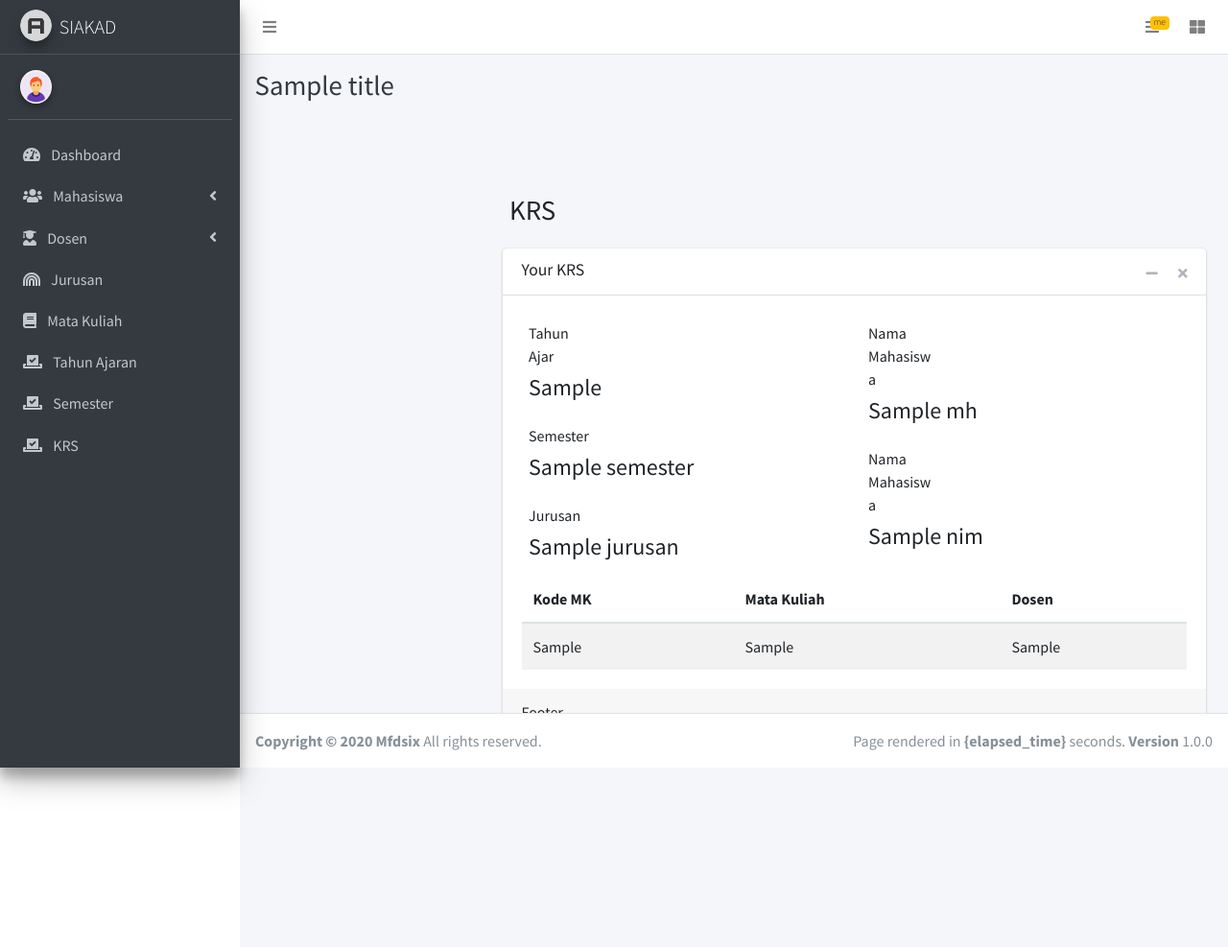
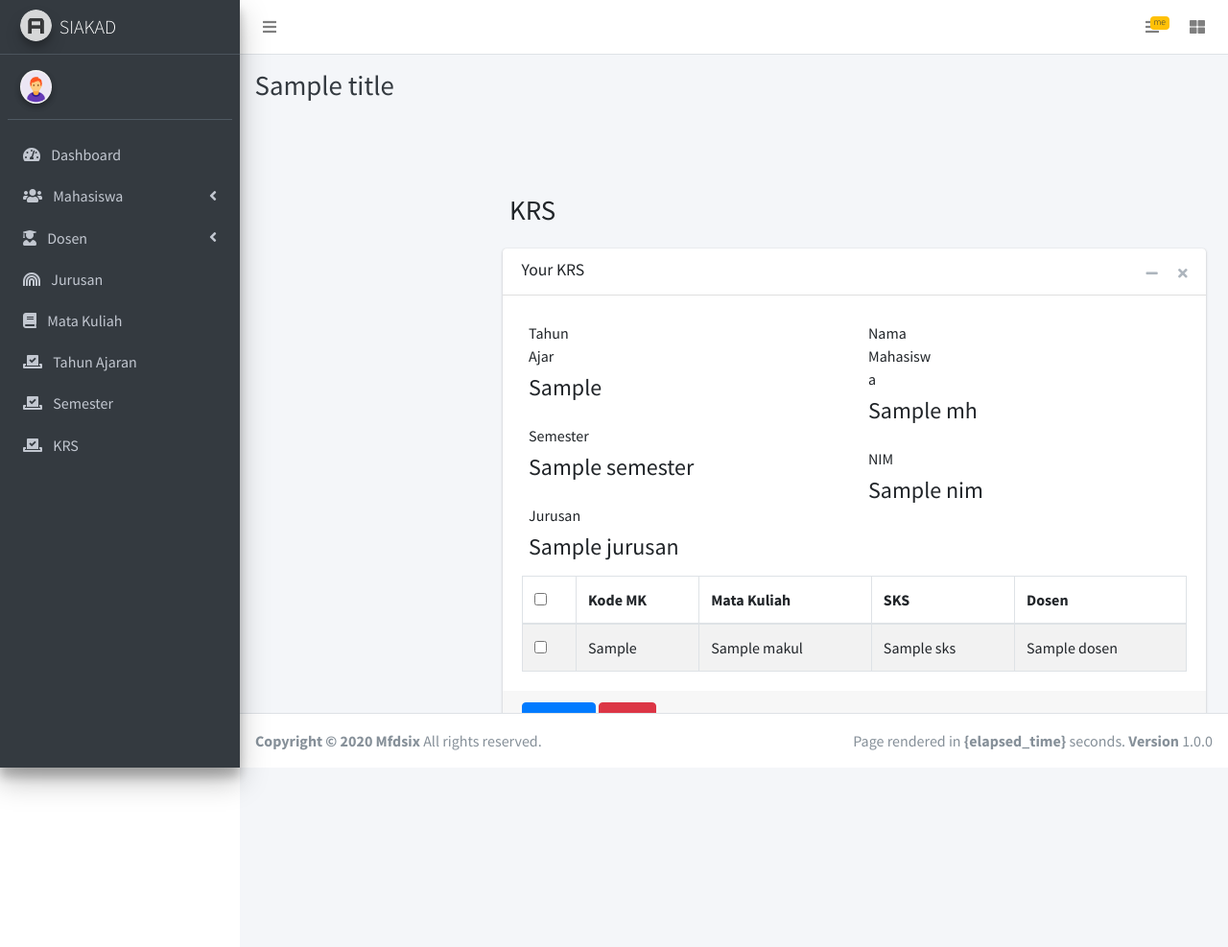
Before and after one commit to satriadinata/siakad, a PHP site: the page made by application/views/mhs/krs.php in a window 1280 px wide. Shown: the whole page at 96% size. Run offline with PHP 8.4, Linux system fonts and the light colour scheme; the template is opened without the code that fills it: most values are stand-ins (such as "Sample title", 1, 10 or a date in 2020); data that the repository does not hold is empty; some libraries are stand-ins or nearby versions.

Commit message:
view krs mhs

```diff
--- a/application/controllers/mhs/Krs.php
+++ b/application/controllers/mhs/Krs.php
@@ -29,5 +29,10 @@ class Krs extends CI_Controller {
 		};
 		$this->load->view('mhs/krs',$data);
 	}
+	public function simpan()
+	{
+		$p=$this->input->post();
+		print_r($p);
+	}
 }
 ?>
--- a/application/views/mhs/krs.php
+++ b/application/views/mhs/krs.php
@@ -67,7 +67,7 @@
 									</div>
 
 									<div class="form-group">
-										<label for="inputEmail3" class="col-sm-3 col-form-label" style="font-weight: normal;" >Nama Mahasiswa</label>
+										<label for="inputEmail3" class="col-sm-3 col-form-label" style="font-weight: normal;" >NIM</label>
 										<div class="col-sm-10">
 											<h4><?php echo $mhs['nim']; ?></h4>
 										</div>
@@ -77,19 +77,37 @@
 							</div>
 
 
-							<table class="table table-striped" >
+							<table class="table table-striped table-bordered" >
 								<thead>
+									<th><input type="checkbox" id="selectAll" name=""></th>
 									<th>Kode MK</th>
 									<th>Mata Kuliah</th>
+									<th>SKS</th>
 									<th>Dosen</th>
 								</thead>
 								<tbody>
 									<?php foreach ($item as $value):?>
-									<tr>
-										<td><?php echo $value->kode_mk; ?></td>
-										<td><?php echo $value->kode_mk; ?></td>
-										<td><?php echo $value->kode_dosen; ?></td>
-									</tr>
+										<tr>
+											<td>
+												<input type="checkbox" class="check" value="<?php echo $value->id_item_krs ?>" name="">
+											</td>
+											<td><?php echo $value->kode_mk; ?></td>
+											<td><?php foreach ($makul as $v) {
+												if ($v->kode_mk==$value->kode_mk) {
+													echo $v->nama_mk;
+												}
+											} ?></td>
+											<td><?php foreach ($makul as $v) {
+												if ($v->kode_mk==$value->kode_mk) {
+													echo $v->sks;
+												}
+											} ?></td>
+											<td><?php foreach ($dosen as $v) {
+												if ($v->id_dosen==$value->id_dosen) {
+													echo $v->nama_dosen;
+												}
+											} ?></td>
+										</tr>
 									<?php endforeach ?>
 								</tbody>
 
@@ -100,7 +118,8 @@
 						</div>
 						<!-- /.card-body -->
 						<div class="card-footer">
-							Footer
+							<button onclick="simpan()" class="btn btn-primary" >Simpan</button>
+							<button class="btn btn-danger" >Batal</button>
 						</div>
 						<!-- /.card-footer-->
 					</div>
@@ -109,4 +128,31 @@
 				</section>
 				<!-- /.content -->
 			</div>
+			<script>
+				$('#selectAll').click(function(){
+					if (this.checked) {
+						$(".check").prop("checked", true);
+					}else{
+						$(".check").prop("checked", false);
+					};
+				});
+				function simpan(){
+					var store=[];
+					var i=0;
+					$(".check:checked").each(function(){
+						store[i]=$(this).val();
+						i++;
+					});
+					// console.log(store);
+					$.ajax({
+						url: '<?php echo site_url('mhs/krs/simpan') ?>',
+						type: "POST",
+						data: {store},
+						success: function(response){
+				console.log(response);
+				// alert('Success');
+			},
+		});
+				};
+			</script>
 			<?php $this->load->view('template/script') ?>
```
